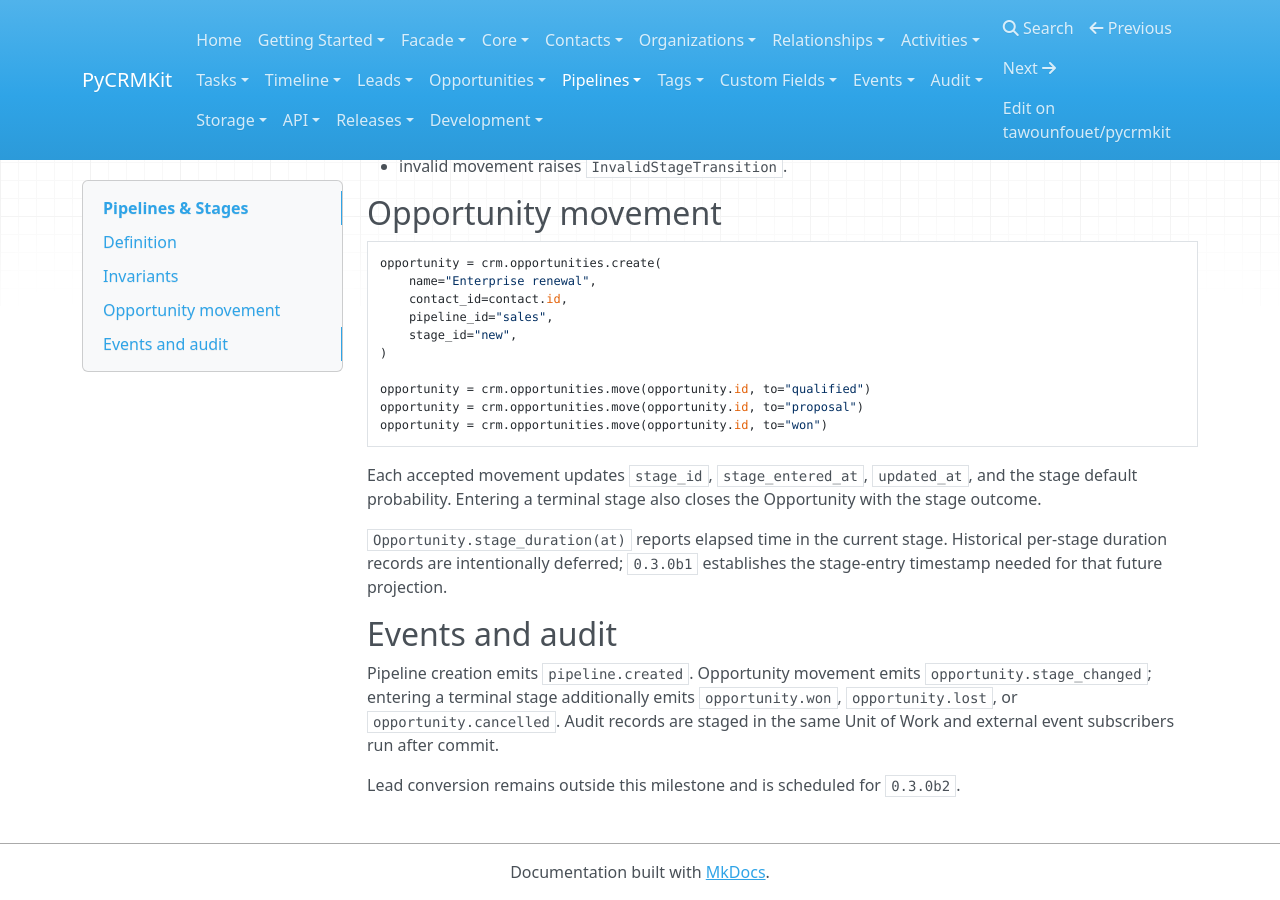
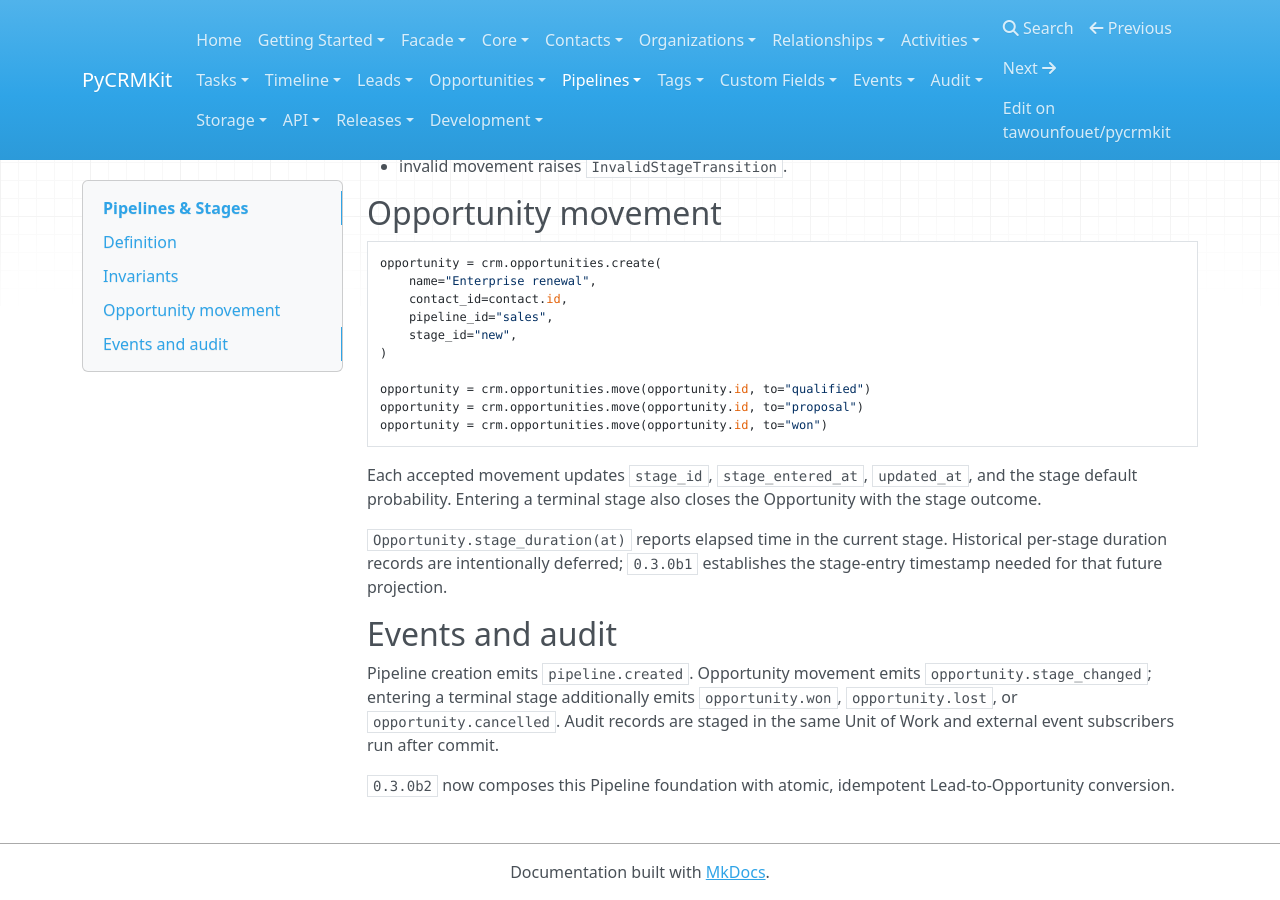
Before and after one commit to tawounfouet/pycrmkit, an MkDocs documentation site: the page built from docs/pipelines/index.md, in a window 1280 px wide and 900 px high, scrolled down 859 px. Built offline with MkDocs 1.6.1, drawn with Linux system fonts in a browser that asks for light colours; nearby versions of some CDN libraries.

Commit message:
docs: update local notebook for 0.3.0b2

```diff
--- a/docs/pipelines/index.md
+++ b/docs/pipelines/index.md
@@ -65,4 +65,4 @@ Each accepted movement updates `stage_id`, `stage_entered_at`, `updated_at`, and
 
 Pipeline creation emits `pipeline.created`. Opportunity movement emits `opportunity.stage_changed`; entering a terminal stage additionally emits `opportunity.won`, `opportunity.lost`, or `opportunity.cancelled`. Audit records are staged in the same Unit of Work and external event subscribers run after commit.
 
-Lead conversion remains outside this milestone and is scheduled for `0.3.0b2`.
+`0.3.0b2` now composes this Pipeline foundation with atomic, idempotent Lead-to-Opportunity conversion.
```
